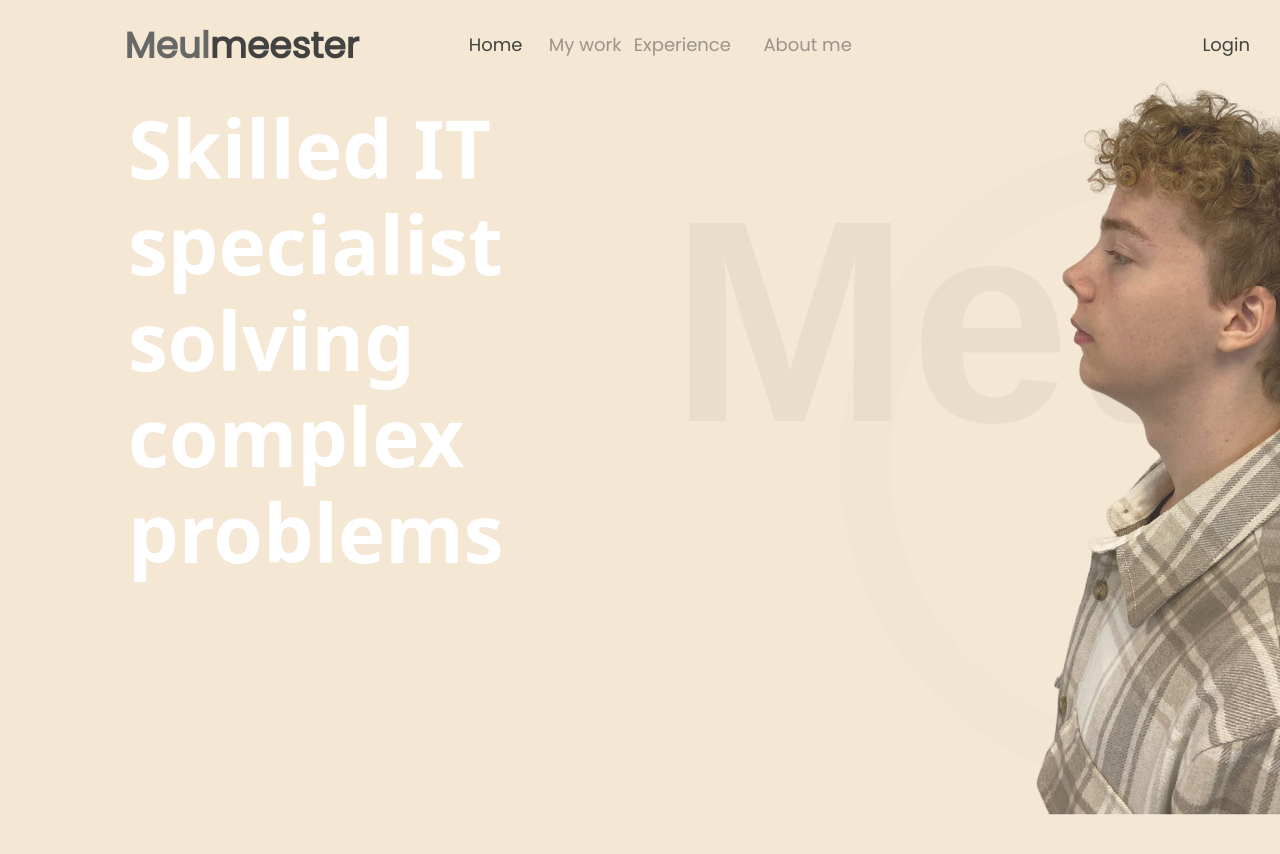
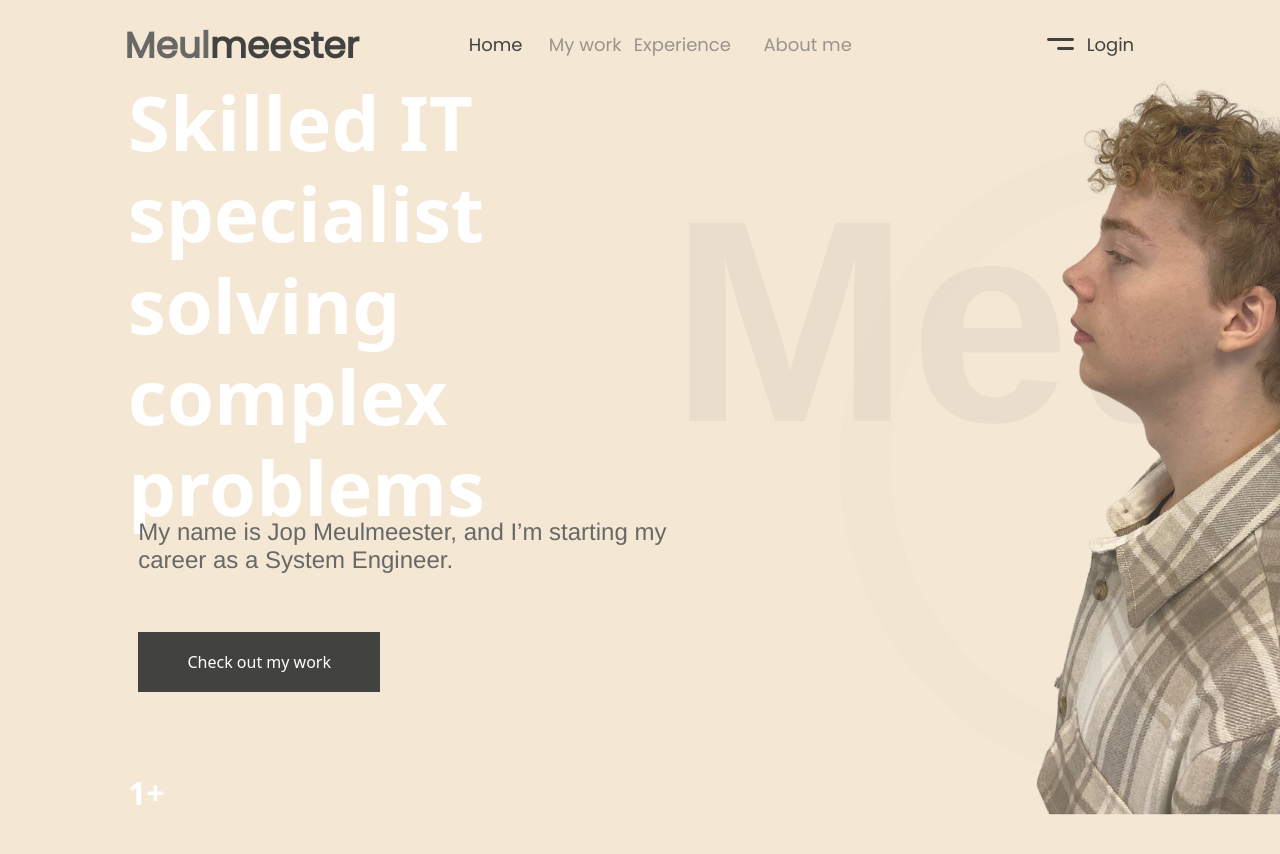
Before and after one commit to jopdejager/CV_frontend, a React (Vite) app: page / in a window 1280 px wide. Shown: the top 854 px of the page. Built offline with nearby package versions, Linux system fonts and the light colour scheme.

Commit message:
Added more text an button and fixes for image

```diff
--- a/src/App.css
+++ b/src/App.css
@@ -195,8 +195,15 @@ strong {
   font-weight: 400;
   line-height: 32px;
 }
-
-.Menu_logo {
+.nav-login{
+  display: flex;
+  align-items: center;
+  justify-content: center;
+}
+.menu_logo {
+  /* top: 50%; */
+  /* left: 50%; */
+  transform: translate(-10px, 5px);
   width: 32px;
   height: 32px;
   cursor: pointer;
@@ -221,21 +228,65 @@ body{
   max-width: 75%;
   height: 500px;
   display: flex;
+
   flex-direction: row;
   align-items: center;
   justify-content: center;
   font-weight: 700;
   color: #ffffff;
-  font-size: 40px;
+  font-size: 38px;
   letter-spacing: 0;
   line-height: 96px;
   /* margin-left: 250px; */
+  margin-top: -7%;
+  gap: -100px;
+}
+.qoute_text{
+  line-height: 1.2;
 }
 .col-content {
   display: flex;
   flex-direction: column;
   justify-content: center;
-  flex: 1;
+  /* flex: 1; */
+}
+.text_vlak_home_page{
+  font-family: "Poppins-Regular", Helvetica;
+  font-weight: 400;
+  color: #686866;
+  font-size: 24px;
+  width: 550px;
+  margin-top: -7%;
+  margin-left: 2%;
+
+}
+.checkout{
+  display: flex;
+  align-items: center;
+  text-align: center;
+  /* justify-content: center; */
+  width: 50%;
+  height: 175px;
+    margin-left: 2%;
+
+}
+.checkout_button{
+  text-decoration: none;
+  color: #ffffff;
+  background-color: rgba(66, 66, 65, 1);
+  box-sizing: border-box;
+  display: flex;
+  width: 242px;
+  height: 60px;
+  align-items: center;
+  justify-content: center;
+  gap: 8px;
+  padding: 8px;
+  /* position: relative; */
+  /* border-radius: 8px; */
+}
+.info_experience{
+  margin-left: 2%;
 }
 .col_50_home_image {
   width: 50%;
@@ -244,11 +295,11 @@ body{
   overflow: visible;
 }
 .position_relative {
-    position: relative;
-      align-items: center;
+  position: relative;
+  align-items: center;
   justify-content: center;
-    overflow: visible;
-      display: flex;
+  overflow: visible;
+  display: flex;
 }
 .circle-bg {
   position: absolute;
@@ -283,8 +334,8 @@ body{
   top: -200px;
   left: -75px;
   z-index: 2;
+  pointer-events: none;
 }
-
 
 
 
--- a/src/components/header.tsx
+++ b/src/components/header.tsx
@@ -32,6 +32,7 @@ function Header() {
         </div>
 
         <div className="col-25 nav-login">
+          <img className="menu_logo" src={MenuSvg} alt="Menu" />
           <Link className="home_button_link" to="/">Login</Link>
         </div>
 
--- a/src/pages/home.tsx
+++ b/src/pages/home.tsx
@@ -1,4 +1,5 @@
 import Header from "../components/header";
+import { Link } from "react-router-dom";
 import Jop from '../assets/jopv4.png';
 function Home() {
   return (
@@ -9,9 +10,17 @@ function Home() {
         <div className="col-10"></div>
         <div className="col-40 col-content">
           <div className="qoute">
-            <h1>Skilled IT specialist solving complex problems</h1>
+            <h1 className="qoute_text">Skilled IT specialist solving complex problems</h1>
           </div>
-          <div className="home_page_"></div>
+          <div className="text_vlak_home_page">
+            <a>My name is Jop Meulmeester, and I’m </a>
+            <a> starting my career as a System Engineer.</a>
+          </div>
+          <div className="checkout">
+            <Link className="checkout_button" to="/menu">Check out my work</Link>
+            </div>
+            <div className="info_experience row"></div>
+            <h1>1+</h1>
           </div>
 
         <div className='col_50_home_image'>
```
